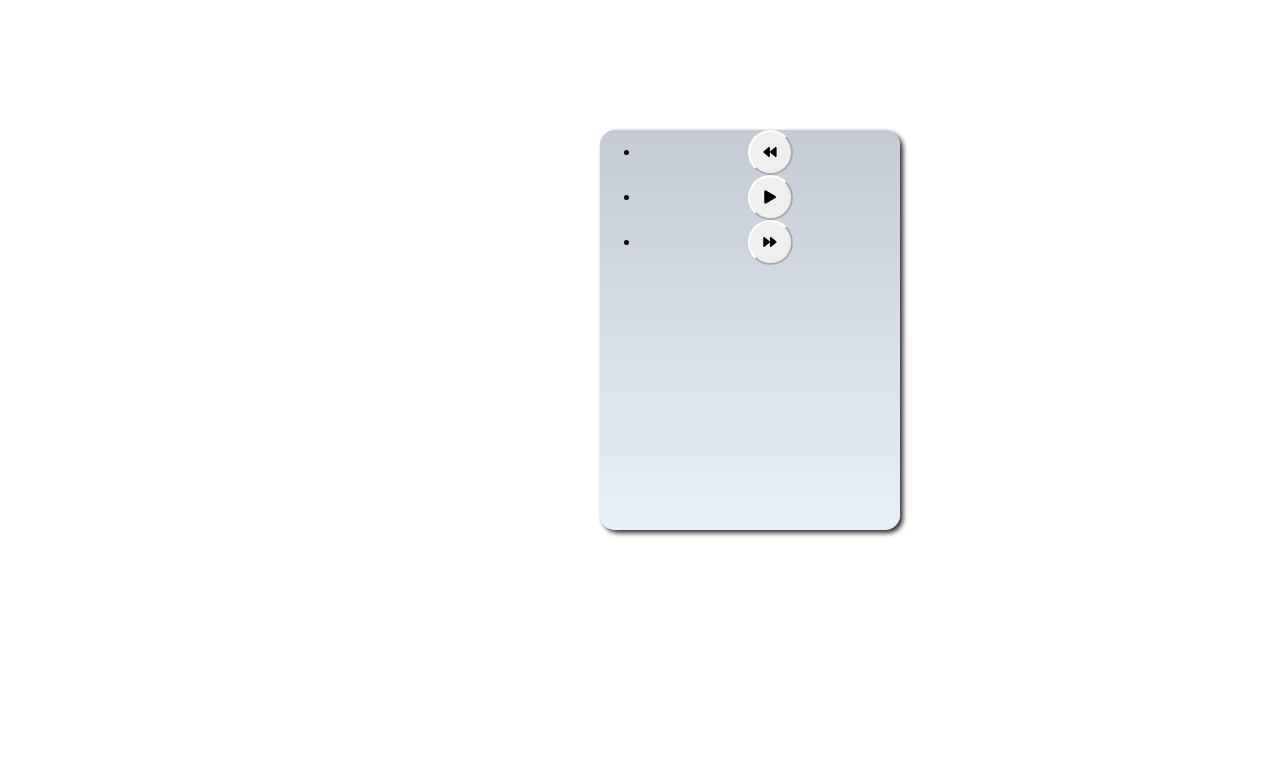
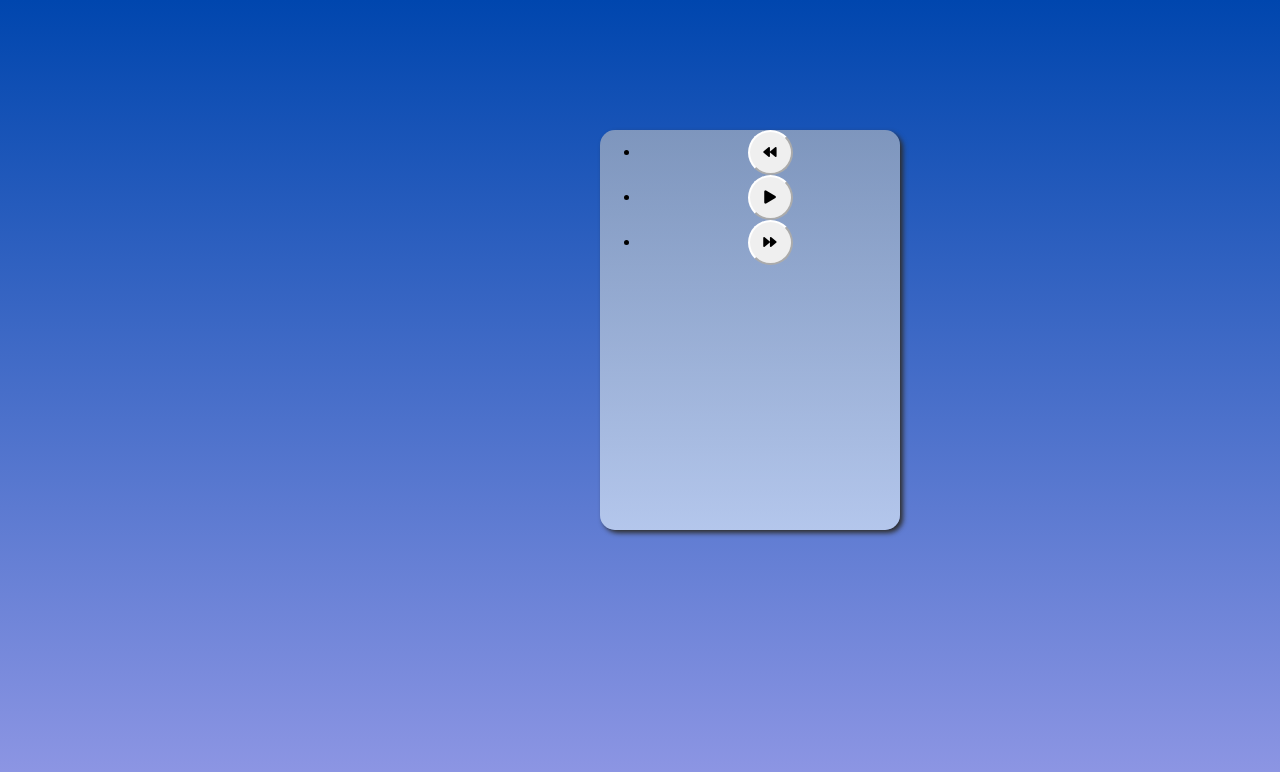
Before and after one commit to MHasanH1/Mehdi-Khamideh-40131873, a plain HTML site: page index.html in a window 1280 px wide. Drawn offline with Linux system fonts and the light colour scheme.

Commit message:
gradient added

```diff
--- a/style.css
+++ b/style.css
@@ -4,7 +4,9 @@
 
 html{
     height: 100%;
-    #0046ae, #9198e5
+}
+body{
+    background-image: linear-gradient( #0046ae, #9198e5);
 }
 div{
     width: 300px;
```
